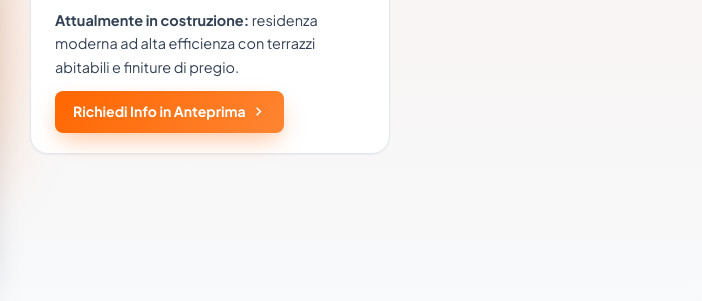
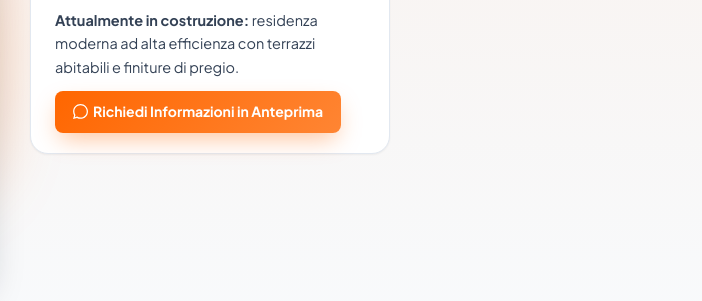
Before and after one commit to olimezz/reska-immobiliare, a website: page index.html in a window 1280 px wide. Shown: the part 1572-1873 px from the top of the page, 578-1280 px from the left. Drawn offline with Linux system fonts and the light colour scheme; no server answers.

Commit message:
Collega pulsante anteprima nuova costruzione direttamente a WhatsApp con messaggio preimpostato

```diff
--- a/index.html
+++ b/index.html
@@ -386,9 +386,9 @@
           <p class="preview-caption-text">
             <strong>Attualmente in costruzione:</strong> residenza moderna ad alta efficienza con terrazzi abitabili e finiture di pregio.
           </p>
-          <a href="#heroLeadForm" class="btn btn-primary btn-preview-cta">
-            <span>Richiedi Info in Anteprima</span>
-            <svg width="15" height="15" viewBox="0 0 24 24" fill="none" stroke="currentColor" stroke-width="2.5"><polyline points="9 18 15 12 9 6"></polyline></svg>
+          <a href="https://wa.me/393282912552?text=Buongiorno%2C%20vorrei%20ricevere%20informazioni%20in%20anteprima%20sulla%20nuova%20costruzione%20RESKA" target="_blank" rel="noopener" class="btn btn-primary btn-preview-cta">
+            <svg width="15" height="15" viewBox="0 0 24 24" fill="currentColor"><path d="M.057 24l1.687-6.163c-1.041-1.804-1.588-3.849-1.587-5.946.003-6.556 5.338-11.891 11.893-11.891 3.181.001 6.167 1.24 8.413 3.488 2.245 2.248 3.481 5.236 3.48 8.414-.003 6.557-5.338 11.892-11.893 11.892-1.99-.001-3.951-.5-5.688-1.448l-6.305 1.654zm6.597-3.807c1.676.995 3.276 1.591 5.392 1.592 5.448 0 9.886-4.434 9.889-9.885.002-5.462-4.415-9.89-9.881-9.892-5.452 0-9.887 4.434-9.889 9.884-.001 2.225.651 3.891 1.746 5.634l-.999 3.648 3.742-.981z"/></svg>
+            <span>Richiedi Informazioni in Anteprima</span>
           </a>
         </div>
       </div>
```
